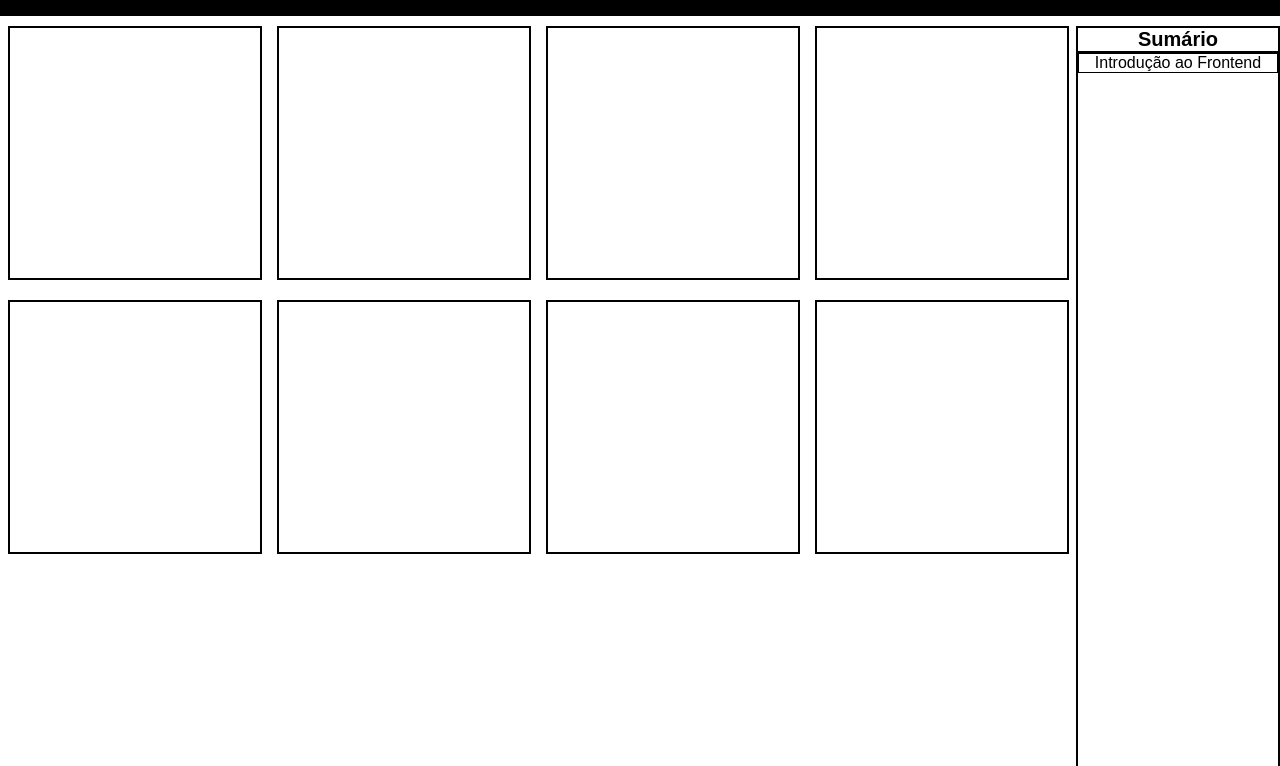
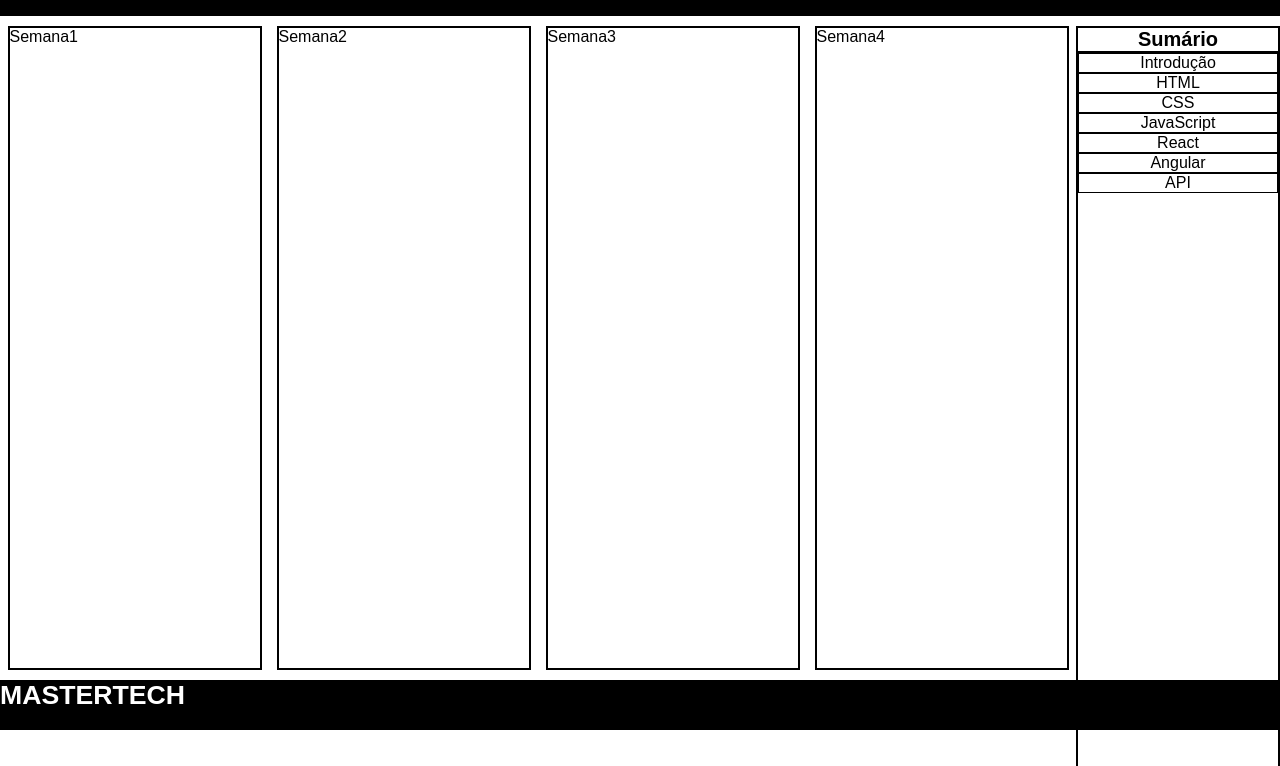
Before and after one commit to OseiasBeu/VirtualLibraryTech, a React app: page / in a window 1280 px wide. Shown: the part 34-800 px from the top of the page. Built offline with nearby package versions, Linux system fonts and the light colour scheme.

Commit message:
Novo Layout

```diff
--- a/src/components/App.js
+++ b/src/components/App.js
@@ -2,7 +2,9 @@ import React, { Component } from 'react';
 import './App.css';
 import Header from './Header';
 import Sumario from './Sumario';
+import Capapai from './Capapai';
 import Livro from './Livro';
+import Rodape from './Rodape';
 
 
 class App extends Component {
@@ -11,9 +13,8 @@ class App extends Component {
       <div>
         <Header/>
         <Sumario/>
-        <Livro/>
-        <Livro/>
-
+        <Capapai/>
+        <Rodape/>
 
       </div>
 
--- /dev/null
+++ b/src/components/Capapai.css
@@ -0,0 +1,5 @@
+.capapai{
+    display:flex;
+    flex-wrap: wrap;
+    /* overflow-wrap: break-word; */
+}
--- /dev/null
+++ b/src/components/Capapai.js
@@ -0,0 +1,18 @@
+import React, {Component} from 'react';
+import Livro from './Livro'
+import './Capapai.css';
+
+class Capapai extends Component{
+    render(){
+        return(
+            <section className="capapai">
+                <Livro texto="Semana1"/>
+                <Livro texto="Semana2"/>
+                <Livro texto="Semana3"/>
+                <Livro texto="Semana4"/>
+            </section>
+        )
+    }
+}
+
+export default Capapai;
--- a/src/components/Livro.css
+++ b/src/components/Livro.css
@@ -6,10 +6,7 @@ flex-wrap: wrap;
 }
 .capa{
     width: 250px;
-    height: 250px;
+    height: 80vh;
     border: 2px solid black;
-    /* margin-top: 10px;
-    margin-left: auto; */
     margin: 10px auto;
-    /* margin:5px; */
 }
--- a/src/components/Livro.js
+++ b/src/components/Livro.js
@@ -4,12 +4,9 @@ import './Livro.css';
 class Livro extends Component{
     render(){
         return(
-            <section className="capapai">
-                <div className="capa"></div>
-                <div className="capa"></div>
-                <div className="capa"></div>
-                <div className="capa"></div>
-            </section>
+
+                <div className="capa">{this.props.texto}</div>
+
         );
     }
 
--- /dev/null
+++ b/src/components/Rodape.css
@@ -0,0 +1,16 @@
+footer{
+    background-color: black;
+    width: 100%;
+    height: 50px;
+    /* justify-items: center; */
+    margin: 0px;
+    /* text-align: center; */
+}
+
+
+h1{
+    text-transform: uppercase;
+    font-size: 20pt;
+    font-weight: bolder;
+    color: white;
+}
--- /dev/null
+++ b/src/components/Rodape.js
@@ -0,0 +1,14 @@
+import React,{Component} from 'react';
+import './Rodape.css';
+
+class Rodape extends Component{
+    render(){
+        return(
+            <footer>
+                <h1>Mastertech</h1>
+            </footer>
+
+        );
+    }
+}
+export default Rodape;
--- a/src/components/Sumario.css
+++ b/src/components/Sumario.css
@@ -3,9 +3,8 @@ aside{
     margin-top: 10px;
     float: right;
     border:2px solid black;
-    height: 100vh;
+    height: 100%;
     width: 200px;
-    overflow: hidden;
 }
 
 p{
--- a/src/components/Sumario.js
+++ b/src/components/Sumario.js
@@ -7,8 +7,13 @@ class Sumario extends Component{
         return(
             <aside>
                 <p>Sumário</p>
-                <Itemsumario item="Introdução ao Frontend"/>
-
+                <Itemsumario item="Introdução"/>
+                <Itemsumario item="HTML"/>
+                <Itemsumario item="CSS"/>
+                <Itemsumario item="JavaScript"/>
+                <Itemsumario item="React"/>
+                <Itemsumario item="Angular"/>
+                <Itemsumario item="API"/>
             </aside>
         )
     }
```
